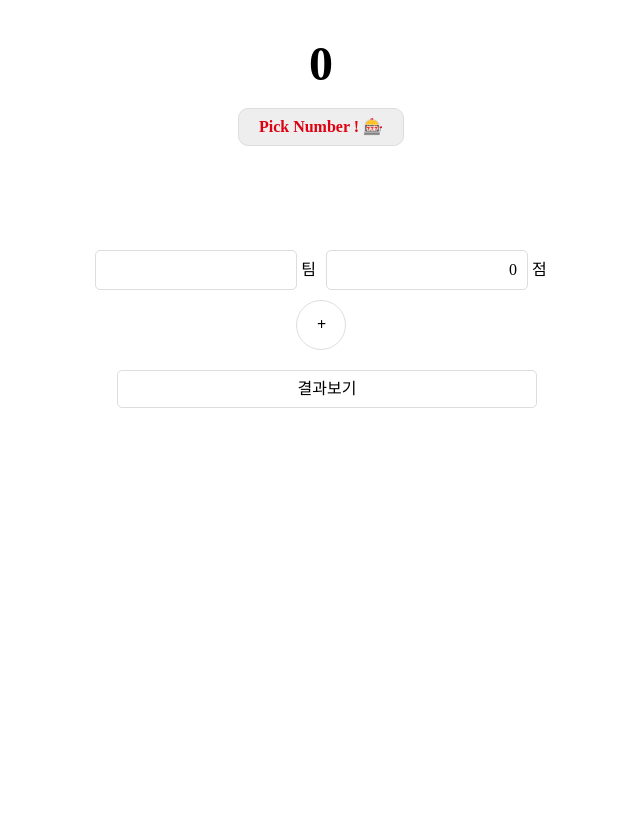
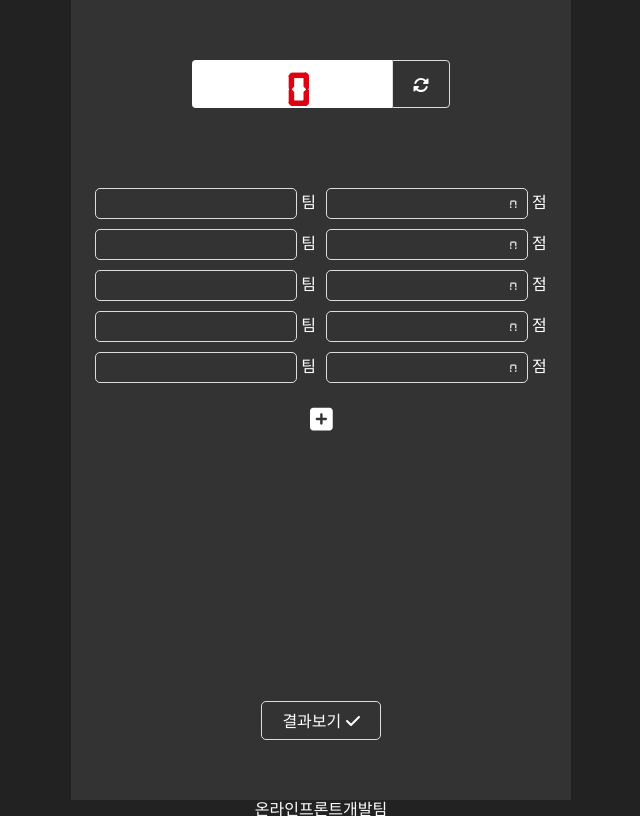
Before and after one commit to hyyrim/value-day, a React (Create React App) app: page / in a window 1280 px wide. Shown: the whole page, without its empty margins (319-959 px from the left). Built offline with nearby package versions, Linux system fonts and the light colour scheme.

Commit message:
complete

```diff
--- a/package.json
+++ b/package.json
@@ -3,6 +3,11 @@
   "version": "0.1.0",
   "private": true,
   "dependencies": {
+    "@fortawesome/fontawesome-svg-core": "^6.5.2",
+    "@fortawesome/free-brands-svg-icons": "^6.5.2",
+    "@fortawesome/free-regular-svg-icons": "^6.5.2",
+    "@fortawesome/free-solid-svg-icons": "^6.5.2",
+    "@fortawesome/react-fontawesome": "^0.2.2",
     "@testing-library/jest-dom": "^5.17.0",
     "@testing-library/react": "^13.4.0",
     "@testing-library/user-event": "^13.5.0",
--- a/src/App.tsx
+++ b/src/App.tsx
@@ -5,6 +5,7 @@ import { ResultButton } from './ResultButton';
 import React, { useState } from 'react';
 import { Modal } from './Modal';
 import { ResultList } from './ResultList';
+import styled from 'styled-components';
 
 export interface TeamInfo {
     name: string;
@@ -20,7 +21,13 @@ export const MAX_NUMBER = 900;
 
 function App() {
     const [randomNumber, setRandomNumber] = useState<number>(0);
-    const [scores, setScores] = useState<TeamInfo[]>([{ name: '', score: 0 }]);
+    const [scores, setScores] = useState<TeamInfo[]>([
+        { name: '', score: 0 },
+        { name: '', score: 0 },
+        { name: '', score: 0 },
+        { name: '', score: 0 },
+        { name: '', score: 0 },
+    ]);
     const [result, setResult] = useState<ResultInfo[]>([{ name: '', score: 0, diff: 0 }]);
     const [isModalOpen, setIsModalOpen] = useState(false);
 
@@ -29,7 +36,18 @@ function App() {
     };
 
     const generateRandomNumber = () => {
-        setRandomNumber(Math.floor(Math.random() * MAX_NUMBER) + MIN_NUMBER);
+        return Math.floor(Math.random() * MAX_NUMBER) + MIN_NUMBER;
+    };
+
+    const handleGenerateRandomNumber = () => {
+        const interval = setInterval(() => {
+            setRandomNumber(generateRandomNumber());
+        }, 50); // 0.05초마다 번호 변경
+
+        setTimeout(() => {
+            clearInterval(interval);
+            setRandomNumber(generateRandomNumber());
+        }, 300); // 0.3초 후에 최종 번호 설정
     };
 
     const sortScoresByClosest = () => {
@@ -44,7 +62,22 @@ function App() {
     };
 
     const addInput = () => {
+        if (scores.length === 10) {
+            alert('10개의 팀까지만 등록 가능합니다.');
+            return;
+        }
         setScores([...scores, { name: '', score: 0 }]);
+    };
+
+    const resetInput = () => {
+        setScores([
+            { name: '', score: 0 },
+            { name: '', score: 0 },
+            { name: '', score: 0 },
+            { name: '', score: 0 },
+            { name: '', score: 0 },
+        ]);
+        setRandomNumber(0);
     };
 
     const setTeamName = (index: number, name: string) => {
@@ -52,11 +85,13 @@ function App() {
         setScores(updatedScores);
     };
 
-    const setTeamScore = (index: number, score: number) => {
-        const updatedScores = scores.map((team, idx) =>
-            idx === index ? { ...team, score } : team,
-        );
-        setScores(updatedScores);
+    const setTeamScore = (index: number, value: string) => {
+        const newScores = [...scores];
+        const numericValue = value === '' ? 0 : Number(value);
+        if (!isNaN(numericValue) && /^[0-9]*$/.test(value)) {
+            newScores[index].score = numericValue;
+            setScores(newScores);
+        }
     };
 
     const handleShowResults = () => {
@@ -75,10 +110,11 @@ function App() {
 
     return (
         <div className="App">
+            <Container>
                 <section>
                     <RandomNumberPicker
                         randomNumber={randomNumber}
-                    generateRandomNumber={generateRandomNumber}
+                        generateRandomNumber={handleGenerateRandomNumber}
                     />
                 </section>
                 <section>
@@ -91,12 +127,22 @@ function App() {
                     <ResultButton handleShowResults={handleShowResults} />
                 </section>
                 {isModalOpen && (
-                <Modal onClose={toggleModal}>
+                    <Modal onClose={toggleModal} reset={resetInput}>
                         <ResultList randomNumber={randomNumber} result={result} />
                     </Modal>
                 )}
+            </Container>
+            <span>온라인프론트개발팀</span>
         </div>
     );
 }
 
 export default App;
+
+const Container = styled.div`
+    position: relative;
+    width: 500px;
+    height: 100vh;
+    margin: 0 auto;
+    background: #333;
+`;
--- a/src/Modal.tsx
+++ b/src/Modal.tsx
@@ -1,19 +1,29 @@
 // Modal.tsx
 import React from 'react';
 import styled from 'styled-components';
+import { FontAwesomeIcon } from '@fortawesome/react-fontawesome';
+import { faRotateRight, faXmark } from '@fortawesome/free-solid-svg-icons';
 
 // 모달 컴포넌트
 interface ModalProps {
     onClose: () => void;
+    reset: () => void;
     children: React.ReactNode; // children을 명시적으로 정의
 }
 
-export const Modal: React.FC<ModalProps> = ({ onClose, children }) => {
+export const Modal: React.FC<ModalProps> = (props: ModalProps) => {
+    const { onClose, reset, children } = props;
     return (
         <Overlay onClick={onClose}>
             <Container>
-                <Button onClick={onClose}>X</Button>
+                <CancelButton onClick={onClose}>
+                    <FontAwesomeIcon icon={faXmark} />
+                </CancelButton>
                 {children}
+                <ResetButton onClick={reset}>
+                    <FontAwesomeIcon icon={faRotateRight} />
+                    <span>Retry</span>
+                </ResetButton>
             </Container>
         </Overlay>
     );
@@ -33,18 +43,30 @@ const Overlay = styled.div`
 
 const Container = styled.div`
     position: relative;
-    background-color: #fff;
+    background-color: #333;
     width: 500px;
     height: 500px;
     padding: 20px;
     border-radius: 8px;
     box-shadow: 0 2px 10px rgba(0, 0, 0, 0.1);
+    overflow-y: auto;
 `;
 
-const Button = styled.button`
+const CancelButton = styled.button`
     position: absolute;
     top: 10px;
     right: 10px;
-    cursor: pointer;
     padding: 20px;
 `;
+
+const ResetButton = styled.button`
+    position: absolute;
+    bottom: 20px;
+    left: 0;
+    right: 0;
+    padding: 20px;
+    font-size: 18px;
+    span {
+        margin-left: 4px;
+    }
+`;
--- a/src/RandomNumberPicker.tsx
+++ b/src/RandomNumberPicker.tsx
@@ -1,4 +1,7 @@
 import styled from 'styled-components';
+import { faRotate, faXmark } from '@fortawesome/free-solid-svg-icons';
+import { FontAwesomeIcon } from '@fortawesome/react-fontawesome';
+import React from 'react';
 
 interface IProps {
     randomNumber: number;
@@ -11,30 +14,36 @@ export const RandomNumberPicker = (props: IProps) => {
     return (
         <Container>
             <RandomNumber>{randomNumber}</RandomNumber>
-            <Button onClick={generateRandomNumber}>Pick Number ! 🎰</Button>
+            <Button onClick={generateRandomNumber}>
+                <FontAwesomeIcon icon={faRotate} />
+            </Button>
         </Container>
     );
 };
 
 const Container = styled.div`
-    width: 880px;
-    height: 150px;
+    display: flex;
+    justify-content: center;
     margin: 0 auto;
-    padding: 40px;
+    padding: 60px 0;
 `;
 
 const RandomNumber = styled.h1`
     font-size: 48px;
     font-weight: bold;
+    letter-spacing: 3.2px;
+    background-color: #fff;
+    color: #df0011;
+    width: 185px;
+    border-radius: 4px 0 0 4px;
+    padding-left: 15px;
 `;
 
 const Button = styled.button`
     padding: 10px 20px;
-    margin-top: 20px;
     border: 1px solid #ddd;
-    border-radius: 10px;
+    border-radius: 0 4px 4px 0;
     font-size: 16px;
     font-weight: 600;
-    background-color: #eee;
-    color: #df0011;
+    background: #333;
 `;
--- a/src/ResultButton.tsx
+++ b/src/ResultButton.tsx
@@ -1,4 +1,6 @@
 import styled from 'styled-components';
+import { faCheck } from '@fortawesome/free-solid-svg-icons';
+import { FontAwesomeIcon } from '@fortawesome/react-fontawesome';
 
 interface IProps {
     handleShowResults: () => void;
@@ -9,7 +11,9 @@ export const ResultButton = (props: IProps) => {
 
     return (
         <Container>
-            <Button onClick={handleShowResults}>결과보기</Button>
+            <Button onClick={handleShowResults}>
+                결과보기 <FontAwesomeIcon icon={faCheck} />
+            </Button>
         </Container>
     );
 };
@@ -19,10 +23,13 @@ const Container = styled.div`
 `;
 
 const Button = styled.button`
-    width: 420px;
+    position: absolute;
+    bottom: 60px;
+    left: 50%;
+    transform: translateX(-50%);
+    width: 120px;
     font-size: 16px;
     padding: 10px 20px;
-    margin-left: 12px;
     border: 1px solid #ddd;
     border-radius: 5px;
 `;
--- a/src/ResultList.tsx
+++ b/src/ResultList.tsx
@@ -7,35 +7,76 @@ interface IProps {
     result: ResultInfo[];
 }
 
+const RANKING: Record<number, string> = {
+    1: '1st',
+    2: '2nd',
+    3: '3rd',
+    4: '4th',
+    5: '5th',
+    6: '6th',
+    7: '7th',
+    8: '8th',
+    9: '9th',
+    10: '10th',
+};
+
 export const ResultList = (props: IProps) => {
     const { randomNumber, result } = props;
 
     return (
         <Container>
-            <h2>Result</h2>
-            <h3>Random Number: {randomNumber}</h3>
-            <OL>
-                {result.map((i) => (
-                    <UL>
-                        <LI>{i.name}</LI>
-                        <LI>{i.score}</LI>
-                        <LI>{i.diff}</LI>
-                    </UL>
-                ))}
-            </OL>
+            {/*<h2>Sorted Results</h2>*/}
+            <div className="numberBg">
+                <h2>Random Number: {randomNumber}</h2>
+            </div>
+            <ResultTable>
+                <thead>
+                    <tr>
+                        <th>Ranking</th>
+                        <th>Team Name</th>
+                        <th>Score</th>
+                        <th>Difference</th>
+                    </tr>
+                </thead>
+                <tbody>
+                    {result.map((item, index) => (
+                        <tr key={index}>
+                            <td className="rank">
+                                <strong>{RANKING[index + 1]}</strong>
+                            </td>
+                            <td>{item.name}</td>
+                            <td>{item.score}</td>
+                            <td>{item.diff}</td>
+                        </tr>
+                    ))}
+                </tbody>
+            </ResultTable>
         </Container>
     );
 };
 
-const Container = styled.div``;
-
-const OL = styled.ol``;
-
-const UL = styled.ul`
-    display: flex;
-    gap: 20px;
-    justify-content: space-around;
-    padding: 20px;
+const Container = styled.div`
+    h2 {
+        font-size: 32px;
+        padding: 20px;
+    }
 `;
 
-const LI = styled.li``;
+const ResultTable = styled.table`
+    width: 100%;
+    height: 100%;
+    margin-top: 20px;
+    border-collapse: separate;
+    border-spacing: 0 20px;
+    overflow-y: auto;
+    thead {
+        font-size: 20px;
+        color: yellow;
+    }
+    tbody {
+        font-size: 18px;
+    }
+    .rank {
+        font-weight: bold;
+    }
+`;
--- a/src/ScoreInputForm.tsx
+++ b/src/ScoreInputForm.tsx
@@ -1,11 +1,13 @@
 import React from 'react';
 import styled from 'styled-components';
-import { MAX_NUMBER, MIN_NUMBER, TeamInfo } from './App';
+import { TeamInfo } from './App';
+import { FontAwesomeIcon } from '@fortawesome/react-fontawesome';
+import { faSquarePlus } from '@fortawesome/free-solid-svg-icons';
 
 interface IProps {
     addInput: () => void;
     setTeamName: (idx: number, value: string) => void;
-    setTeamScore: (idx: number, value: number) => void;
+    setTeamScore: (idx: number, value: string) => void;
     scores: TeamInfo[];
 }
 
@@ -30,14 +32,14 @@ export const ScoreInputForm = (props: IProps) => {
                             pattern={`₩d`}
                             maxLength={3}
                             value={team.score}
-                            onChange={(e) => setTeamScore(index, Number(e.target.value))}
+                            onChange={(e) => setTeamScore(index, e.target.value)}
                         />
                         <span>점</span>
                     </div>
                 </InputWrapper>
             ))}
             <Button onClick={addInput}>
-                <span>+</span>
+                <FontAwesomeIcon icon={faSquarePlus} />
             </Button>
         </Container>
     );
@@ -65,20 +67,14 @@ const Input = styled.input`
     border: 1px solid #ddd;
     border-radius: 5px;
     margin-right: 4px;
+    &:focus {
+        background-color: #222;
+    }
 `;
 
 const Button = styled.button`
-    padding: 10px 20px;
-    border: 1px solid #ddd;
     width: 50px;
     height: 50px;
-    border-radius: 100%;
     font-weight: bold;
-    font-size: 16px;
-    cursor: pointer;
-    display: flex;
-    align-items: center;
-    span {
-        display: block;
-    }
+    font-size: 26px;
 `;
--- a/src/index.css
+++ b/src/index.css
@@ -5,6 +5,9 @@ body {
     sans-serif;
   -webkit-font-smoothing: antialiased;
   -moz-osx-font-smoothing: grayscale;
+
+  background: #222;
+  color: #fff;
 }
 
 code {
--- a/src/reset.css
+++ b/src/reset.css
@@ -2,6 +2,11 @@
    v2.0 | 20110126
    License: none (public domain)
 */
+
+@font-face {
+    font-family: 'digital';
+    src: url('../public/fonts/digital-7.ttf') format('truetype');
+}
 
 html, body, div, span, applet, object, iframe,
 h1, h2, h3, h4, h5, h6, p, blockquote, pre,
@@ -30,6 +35,7 @@ footer, header, hgroup, menu, nav, section {
 }
 body {
     line-height: 1;
+    font-family: 'digital', sans-serif;
 }
 ol, ul {
     list-style: none;
@@ -49,7 +55,13 @@ table {
 
 input, button, textarea, select {
     font: inherit; /* Inherit the font styles from the parent element */
+
 }
+
+input:focus {
+     outline: none;
+ }
+
 button, input, select, textarea {
     margin: 0; /* Remove the default margin */
     padding: 0; /* Remove the default padding */
```
Also changed, not shown: src/App.css (+0 -35 lines), public/fonts/digital-7.ttf (added), 1 other file (tests, documents, lock files or other folders). Lines whose indentation alone changed are shown as unchanged.
